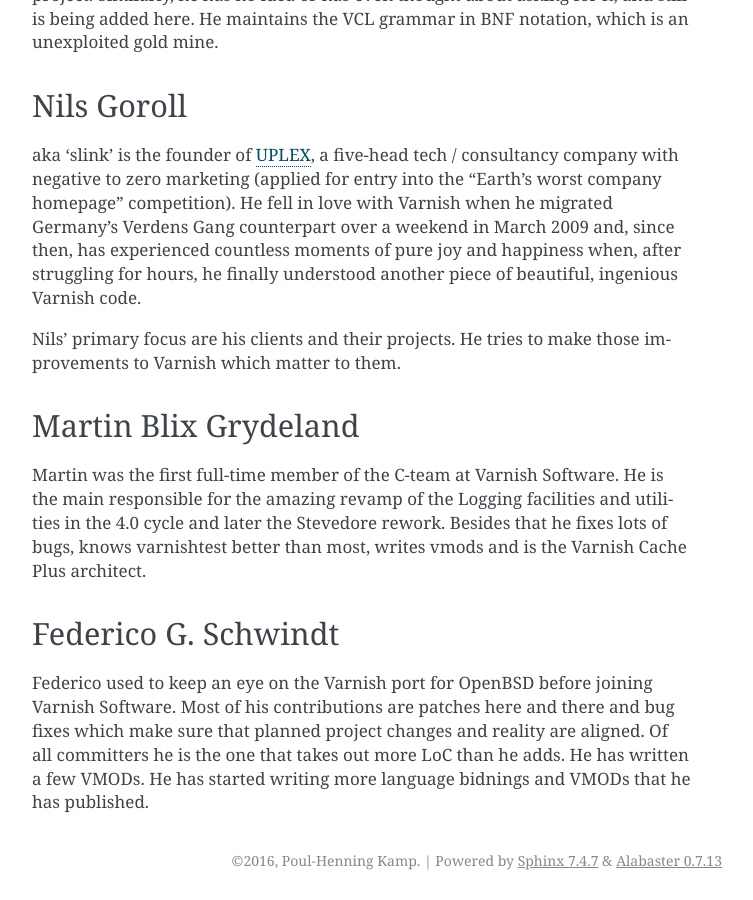
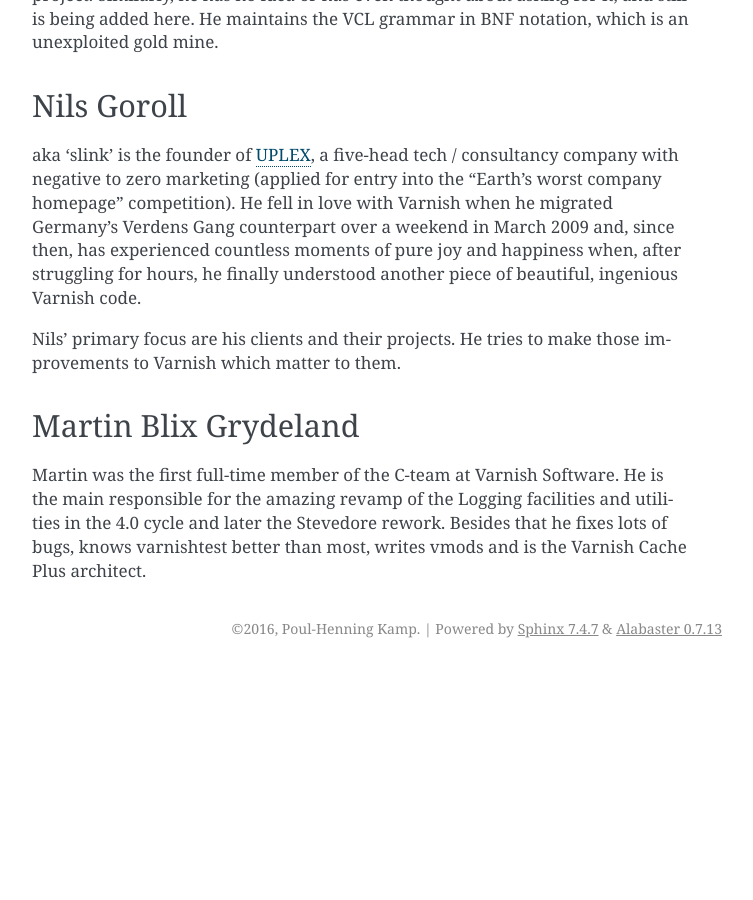
Before and after one commit to varnishcache/homepage, a Sphinx documentation site: the page built from R1/source/faq/who.rst, in a window 1280 px wide and 900 px high, scrolled down 2115 px. Shown: the whole window, without its empty margins (388-1141 px from the left). Built offline with Sphinx 7.4.7, drawn with Linux system fonts in a browser that asks for light colours; pages that are not in the unit, such as notebooks, are missing from menus; comment, search, counter and statistics services are not loaded; after the commit the page ends 2783 px from its top, so only the background shows below that.

Commit message:
Drop my entry for now
I will add it with a more accurate description later.

```diff
--- a/R1/source/faq/who.rst
+++ b/R1/source/faq/who.rst
@@ -124,13 +124,3 @@
 facilities and utilities in the 4.0 cycle and later the Stevedore
 rework. Besides that he fixes lots of bugs, knows varnishtest better
 than most, writes vmods and is the Varnish Cache Plus architect.
-
-Federico G. Schwindt
-~~~~~~~~~~~~~~~~~~~~
-
-Federico used to keep an eye on the Varnish port for OpenBSD before
-joining Varnish Software. Most of his contributions are patches
-here and there and bug fixes which make sure that planned project
-changes and reality are aligned. Of all committers he is the one that
-takes out more LoC than he adds. He has written a few VMODs. He has
-started writing more language bidnings and VMODs that he has published.
```
